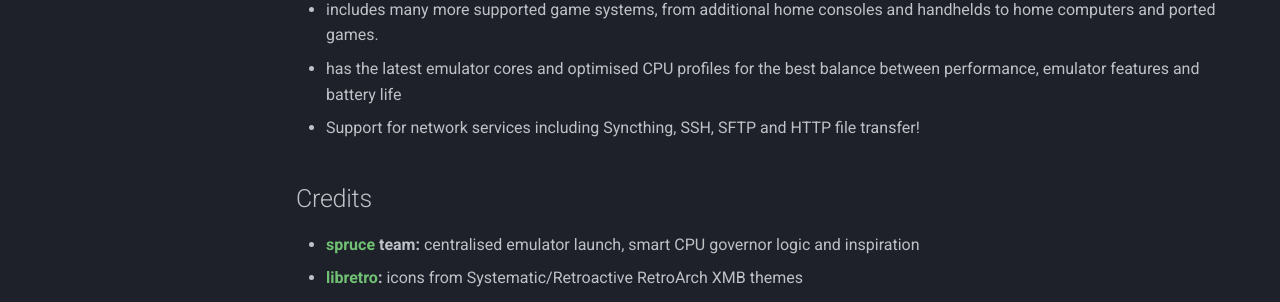
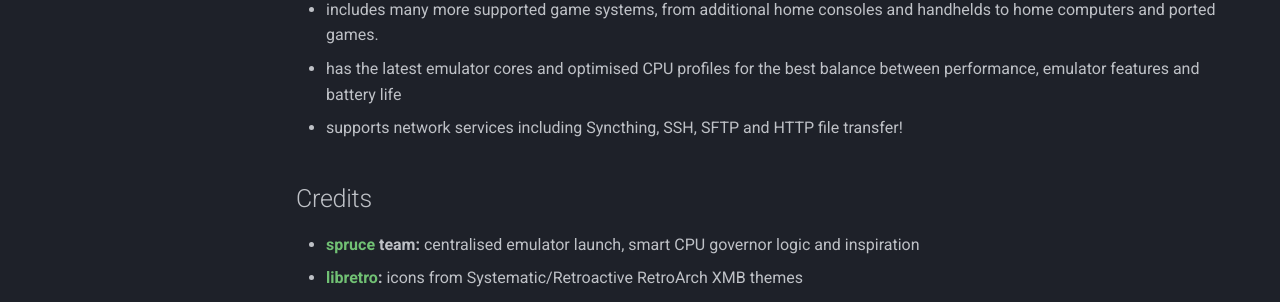
Before and after one commit to cobaltgit/Quark-Docs, an MkDocs documentation site: the page built from docs/index.md, in a window 1280 px wide and 900 px high, scrolled down 506 px. Shown: the part 316-618 px from the top of the window. Built offline with MkDocs 1.6.1 and Material for MkDocs 9.7.7, drawn with Linux system fonts in a browser that asks for light colours; comment, search, counter and statistics services are not loaded.

Commit message:
Grammar correction (kinda)

```diff
--- a/docs/index.md
+++ b/docs/index.md
@@ -14,7 +14,7 @@ Compared to the official stock base package, Quark:
 * takes up less install space, much of the bloat has been removed
 * includes many more supported game systems, from additional home consoles and handhelds to home computers and ported games.
 * has the latest emulator cores and optimised CPU profiles for the best balance between performance, emulator features and battery life
-* Support for network services including Syncthing, SSH, SFTP and HTTP file transfer!
+* supports network services including Syncthing, SSH, SFTP and HTTP file transfer!
 
 ## Credits
 
```
